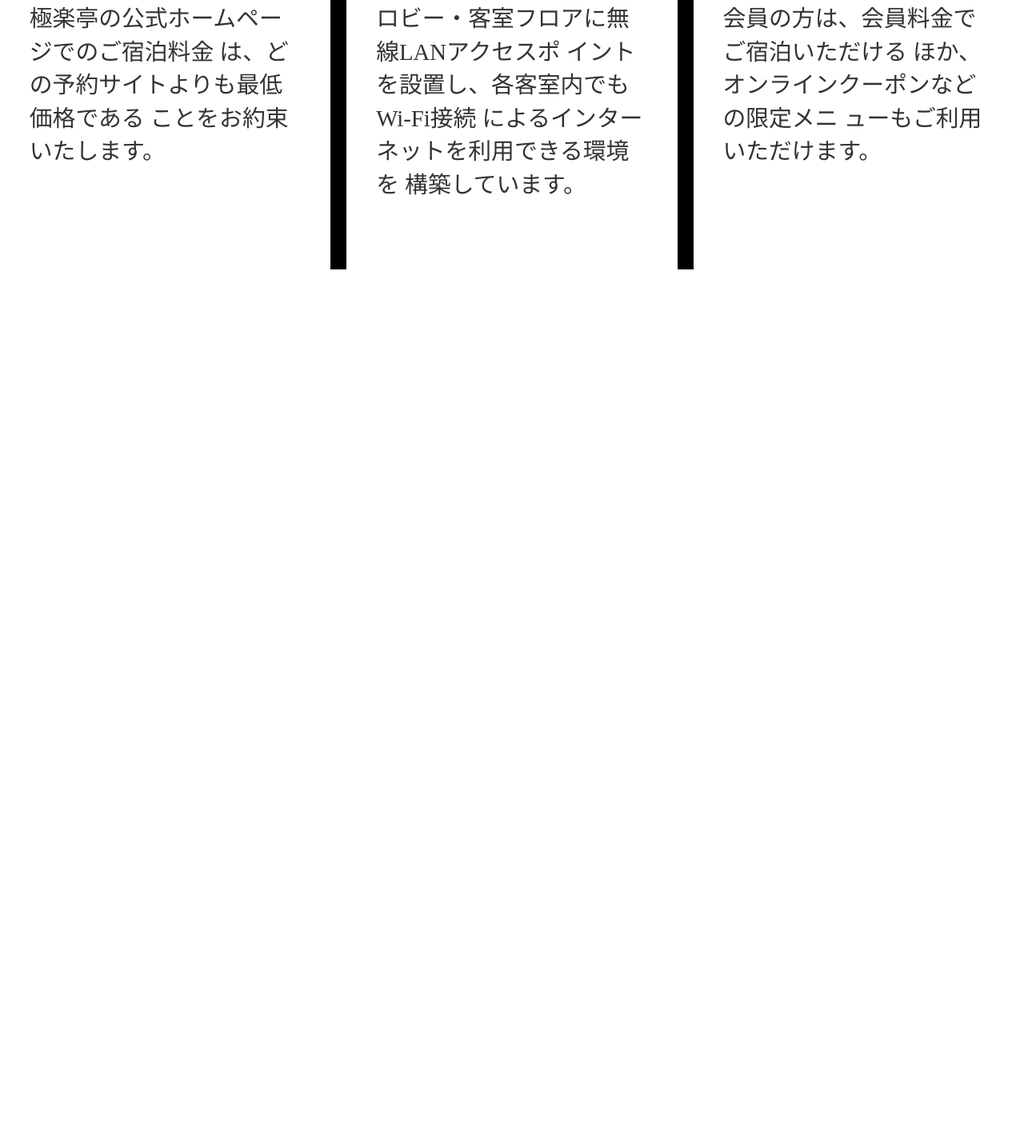
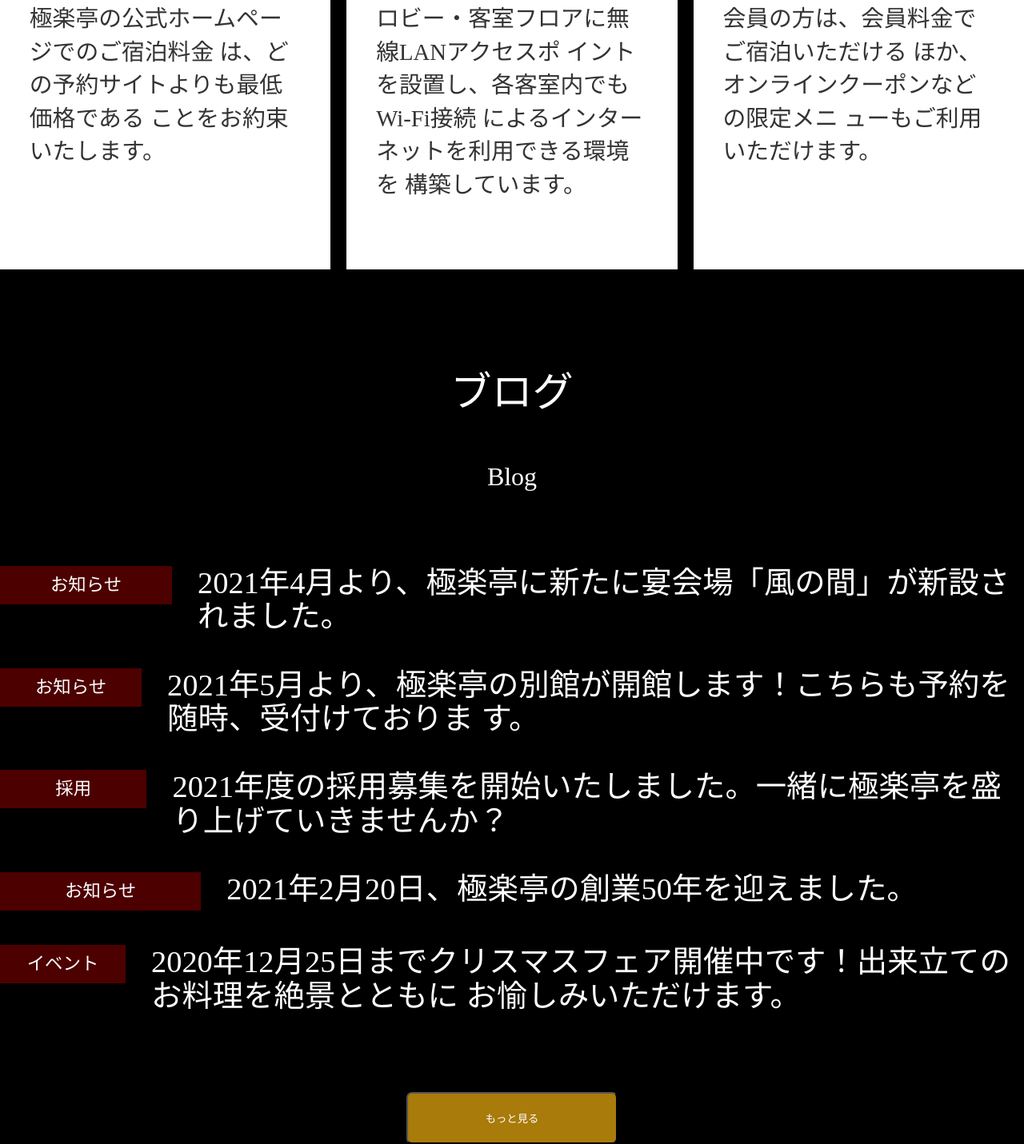
Before and after one commit to fumikokawakami/onsenryokan, a website: page index.html in a window 1280 px wide. Shown: the part 5799-7230 px from the top of the page at 80% size. Before the commit the page ends 6136 px from the top, so only its background shows below. Drawn offline with nearby package versions, Linux system fonts and the light colour scheme; files that its build step writes are made by us from their sources.

Commit message:
ブログ作成

```diff
--- a/index.html
+++ b/index.html
@@ -163,6 +163,41 @@
                     </div>
                 </div>
             </section>
+            <section class="blog">
+                <div class="cmnSection">
+                    <div class="cmnSection-inner">
+                        <h2 class="cmnSection-title">
+                            <span class="cmnSection-title-main">ブログ</span>
+                            <span class="cmnSection-title-sub">Blog</span>
+                        </h2>
+                        <div class="blog-contents">
+                            <ul class="blog-contentsList">
+                                <li class="blog-contentsList-item">
+                                    <div class="blog-contentsList-item-label">お知らせ</div>
+                                    <p class="blog-contentsList-desc">2021年4月より、極楽亭に新たに宴会場「風の間」が新設されました。</p>
+                                </li>
+                                <li class="blog-contentsList-item">
+                                    <div class="blog-contentsList-item-label">お知らせ</div>
+                                    <p class="blog-contentsList-desc">2021年5月より、極楽亭の別館が開館します！こちらも予約を随時、受付けておりま す。</p>
+                                </li>
+                                <li class="blog-contentsList-item">
+                                    <div class="blog-contentsList-item-label">採用</div>
+                                    <p class="blog-contentsList-desc">2021年度の採用募集を開始いたしました。一緒に極楽亭を盛り上げていきませんか？</p>
+                                </li>
+                                <li class="blog-contentsList-item">
+                                    <div class="blog-contentsList-item-label">お知らせ</div>
+                                    <p class="blog-contentsList-desc">2021年2月20日、極楽亭の創業50年を迎えました。</p>
+                                </li>
+                                <li class="blog-contentsList-item">
+                                    <div class="blog-contentsList-item-label">イベント</div>
+                                    <p class="blog-contentsList-desc">2020年12月25日までクリスマスフェア開催中です！出来立てのお料理を絶景とともに お愉しみいただけます。</p>
+                                </li>
+                            </ul>
+                            <button class="blog-contents-button"><a href="#">もっと見る</a></button>
+                        </div>
+                    </div>
+                </div>
+            </section>
 
         </main><!-- main -->
 
--- /dev/null
+++ b/src/scss/page/_blog.scss
@@ -0,0 +1,40 @@
+/******************************************************************************
+ blog
+******************************************************************************/
+
+.blog {
+
+    .blog-contentsList {
+        margin-bottom: 6.2rem;
+    }
+
+    .blog-contentsList-item {
+        display: flex;
+        margin-bottom: 2.7rem;
+    }
+
+    .blog-contentsList-item-label {
+        width: 15.7rem;
+        min-width: 157px;
+        height: 3rem;
+        min-height: 30px;
+        display: flex;
+        align-items: center;
+        justify-content: center;
+        font-size: 1.4rem;
+        margin-right: 2rem;
+        color: cl(white);
+        text-align: center;
+        background-color: cl(primary);
+    }
+
+    .blog-contentsList-desc {
+        color: cl(white);
+        font-size: 2.4rem;
+        line-height: 1.1;
+    }
+
+    .blog-contents-button {
+        @include btn-base($margin: 0 auto);
+    }
+}
```
